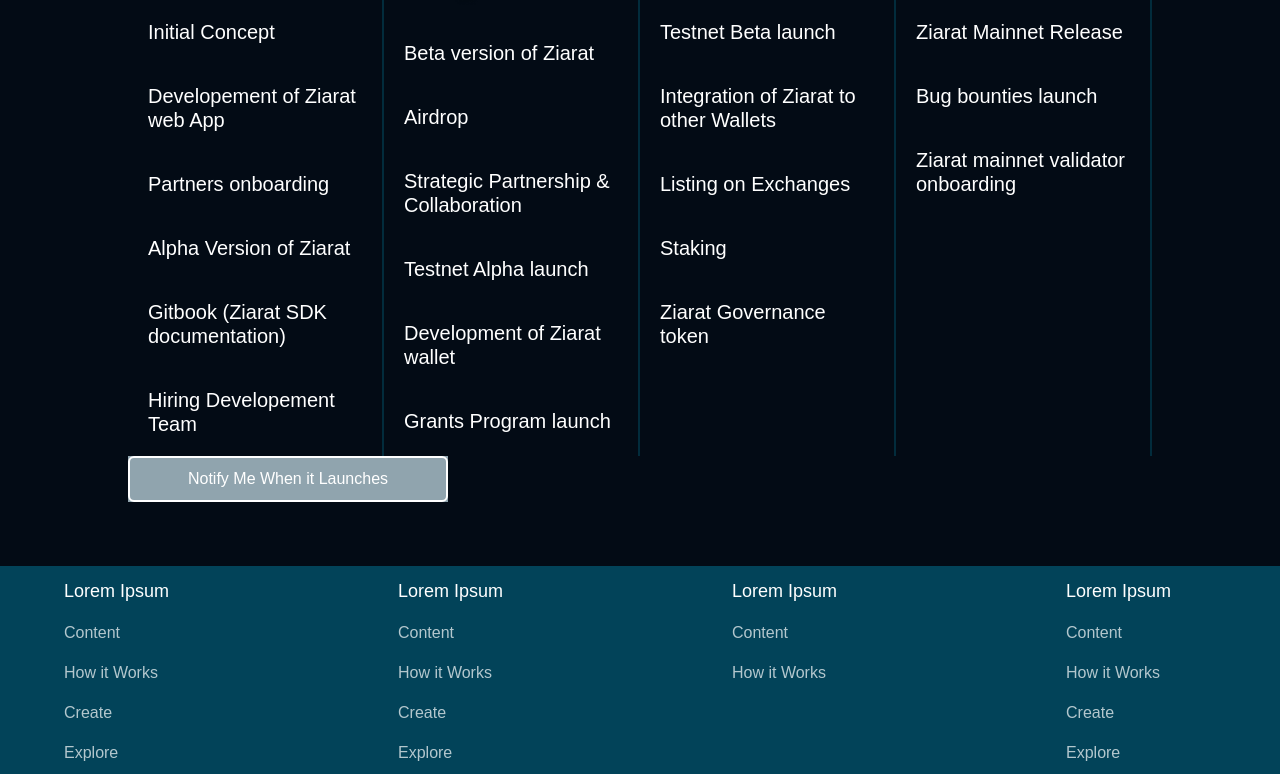
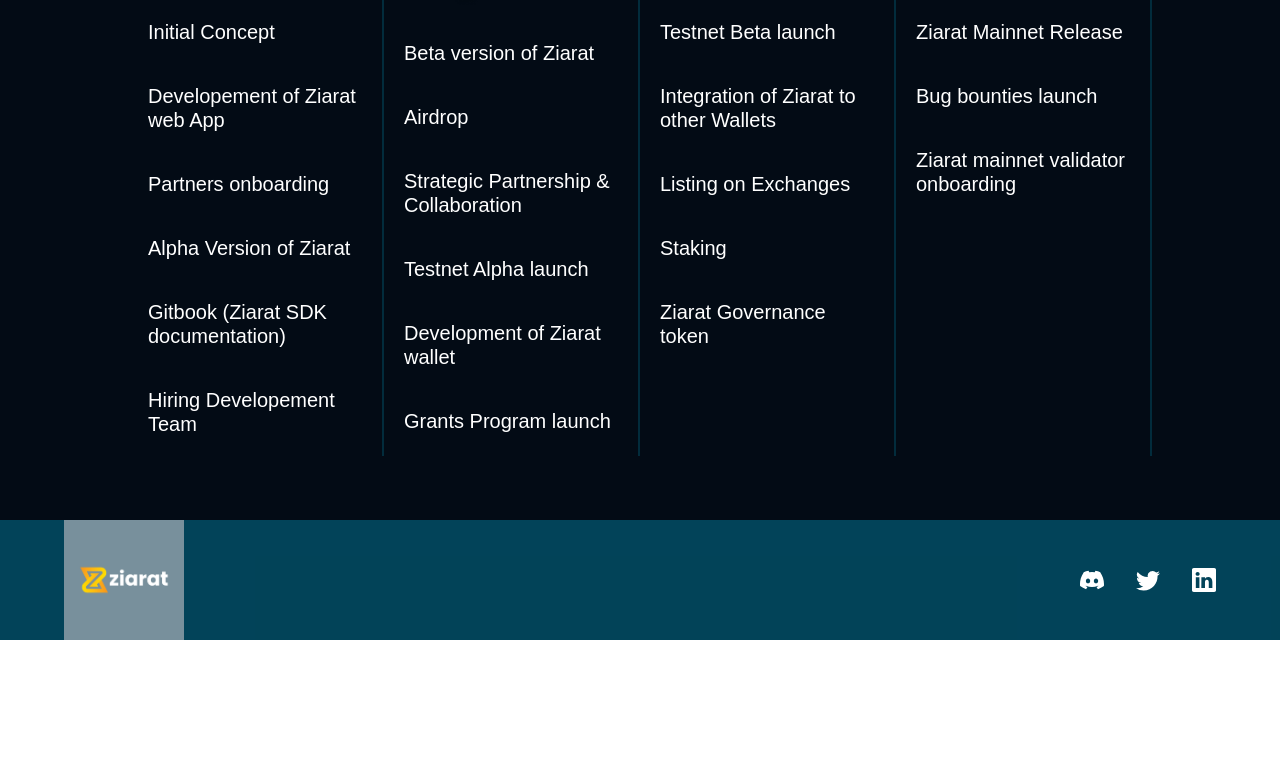
Before and after one commit to Mouazzama-dev/Ziarat, a React (Vite) app: page / in a window 1280 px wide. Shown: the part 2493-3267 px from the top of the page. After the commit the page ends 3133 px from the top, so only its background shows below. Built offline with nearby package versions, Linux system fonts and the light colour scheme; no server answers.

Commit message:
feat: Footer - Done

```diff
--- a/src/App.tsx
+++ b/src/App.tsx
@@ -14,7 +14,6 @@
 
   return (
     <>
-
       <div className="bg-primary w-full h-full overflow-hidden">
         <div className={`${styles.paddingX}  ${styles.flexCenter} sticky top-0 z-10 `}>
           <div className={`${styles.boxWidth} ${styles.paddingX} `}>
@@ -37,8 +36,8 @@
           </div>
         </div>
 
-        <div className={`${styles.flexStart} lg:h-52`}>
-          <div className={`${styles.boxWidth} ${styles.paddingX} pt-3 bg-footerColor/30`}>
+        <div>
+          <div className={`${styles.boxWidth} ${styles.paddingX} bottom-0 bg-footerColor/30`}>
             <Footer />
           </div>
         </div>
--- a/src/components/Footer.tsx
+++ b/src/components/Footer.tsx
@@ -1,32 +1,26 @@
 import React from 'react'
 import styles from '../constants/style'
-import { footerLinks } from '../constants/constants'
+import { footerLinks, socialLinks } from '../constants/constants'
+import logo from '../assets/logo.webp';
 
 const Footer = () => {
     return (
-        <footer id='footer' className={`${styles.flexCenter} flex-col `}>
-            <div className={`${styles.flexStart}  md:flex-row flex-col mb-8 w-full `}>
+        <footer id='footer' className={`flex-col`}>
 
-                {/* ====> Links <==== */}
-                <div className="flex-[1.5] w-full flex md:flex-row justify-between flex-col md:mt-0 mt-10">
-                    {footerLinks.map((footerlink) => (
-                        <div key={footerlink.title} className={`flex flex-col ss:my-0 my-4 min-w-[150px] `}>
-                            <h4 className="font-poppins font-medium text-[18px] leading-[27px] text-white">
-                                {footerlink.title}
-                            </h4>
-                            <ul className="list-none mt-4">
-                                {footerlink.links.map((link, index) => (
-                                    <li key={link.name} className={`font-poppins font-normal text-[16px] leading-[24px] text-dimWhite hover:text-borderDark cursor-pointer ${index !== footerlink.links.length - 1 ? "mb-4" : "mb-0"
-                                        }`}>
-                                        {link.name}
-                                    </li>
-                                ))}
-                            </ul>
-                        </div>
-                    ))}
+            <div className="w-full flex justify-between items-center md:flex-row">
+                <div className='flex justify-center items-center max-w-[120px] bg-blue-gray-400'>
+                    <img src={logo} alt="Ziarat" className="w-full object-cover cursor-pointer" />
                 </div>
 
-
+                <div className="flex flex-row md:mt-0 mt-6 justify-center items-center">
+                    <ul className='flex text-2xl text-white gap-8'>
+                        {socialLinks.map(({ id, url, icon }) => (
+                            <li className=' hover:text-borderDark transition duration-150 ' key={id}>
+                                <a href={url} target='_blank'>{icon}</a>
+                            </li>
+                        ))}
+                    </ul>
+                </div>
             </div>
 
         </footer>
--- a/src/components/When.tsx
+++ b/src/components/When.tsx
@@ -37,10 +37,6 @@
                 ))}
 
             </div>
-            <div className='flex bg-blue-gray-300 justify-center items-center w-80 flex-col'>
-                <Button text={'Notify Me When it Launches'} hasStroke fullWidth />
-                {/* <Button text={buttonText} hasStroke={true} onClick={() => openModal(buttonText)} /> */}
-            </div>
         </section>
     )
 }
--- a/src/constants/style.ts
+++ b/src/constants/style.ts
@@ -14,6 +14,7 @@
 
   marginX: "sm:mx-16 mx-6",
   marginY: "sm:my-16 my-6",
+
 };
 
 export const layout = {
```
